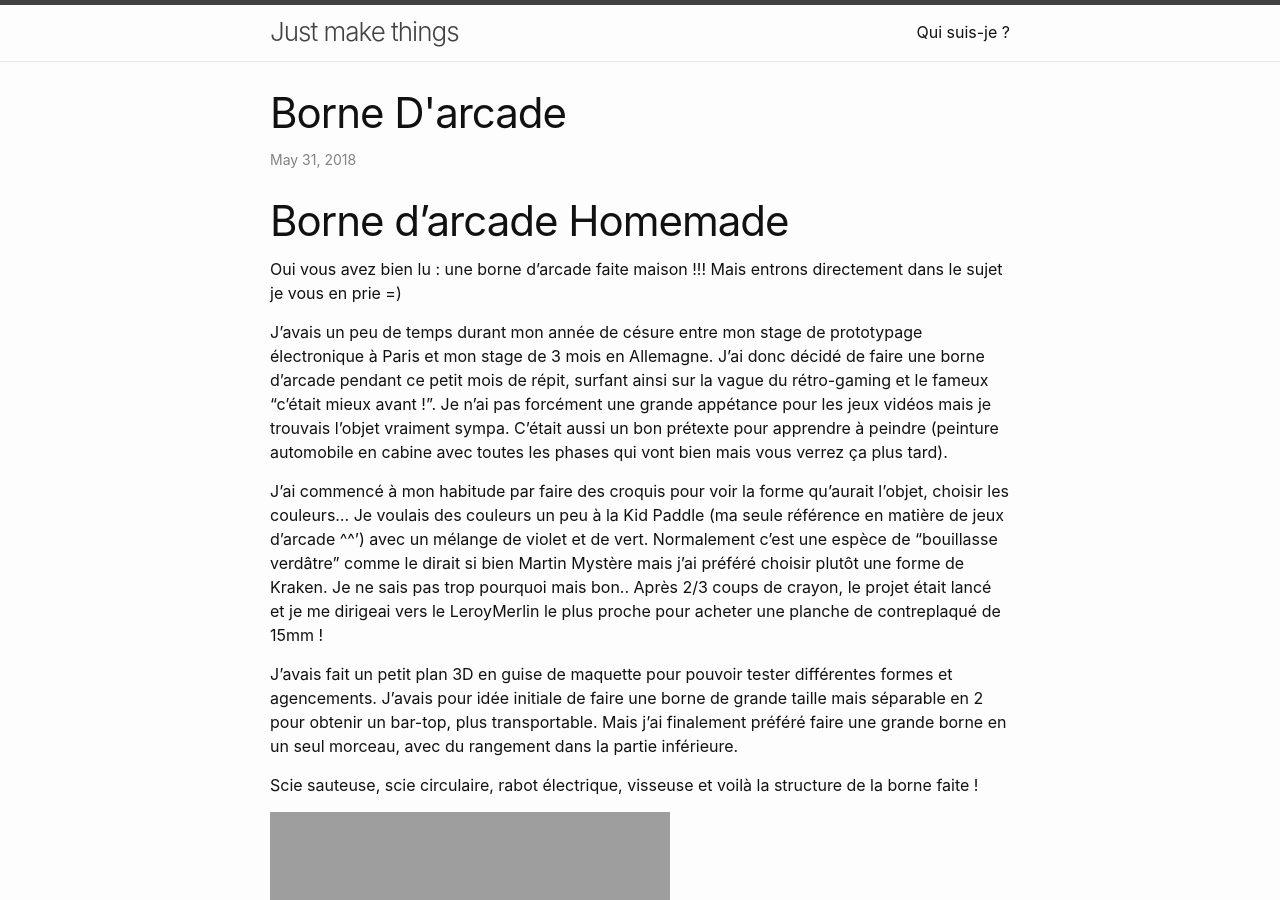
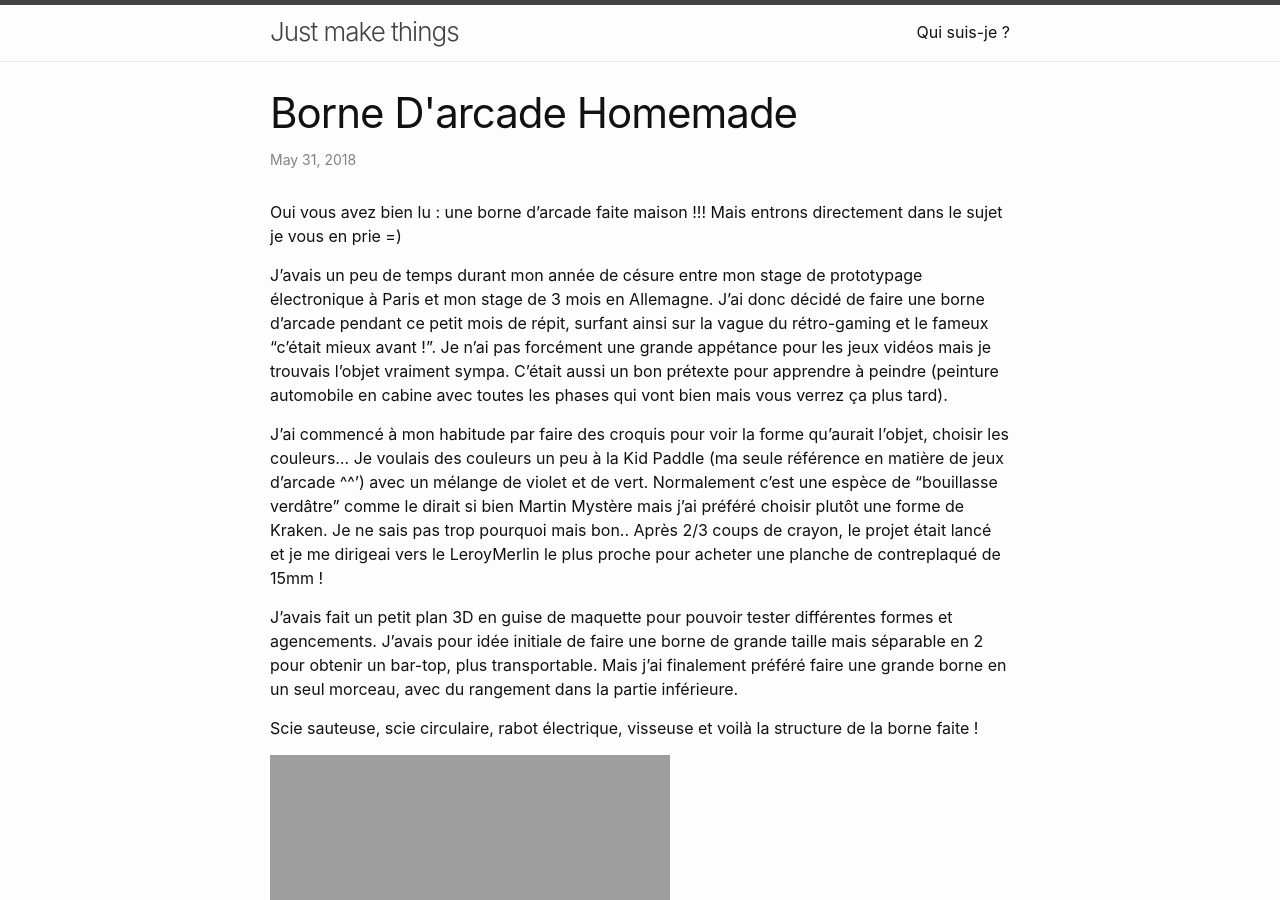
Before and after one commit to Deathura/deathura.github.io.minimal, a Jekyll site: the page built from _posts/2018-05-31-Borne-d'arcade-homemade.md, in a window 1280 px wide and 900 px high. Built offline with Jekyll 4.4.1, drawn with Linux system fonts in a browser that asks for light colours; our own code applies the rules of GitHub Pages for plain Markdown files.

Commit message:
changes in post (title and files name

```diff
--- a/_posts/2018-05-31-Borne-d'arcade.md
+++ b/_posts/2018-05-31-Borne-d'arcade-homemade.md
@@ -1,5 +1,3 @@
-
-# Borne d'arcade Homemade
 
 Oui vous avez bien lu : une borne d'arcade faite maison !!! Mais entrons directement dans le sujet je vous en prie =)
 
```
